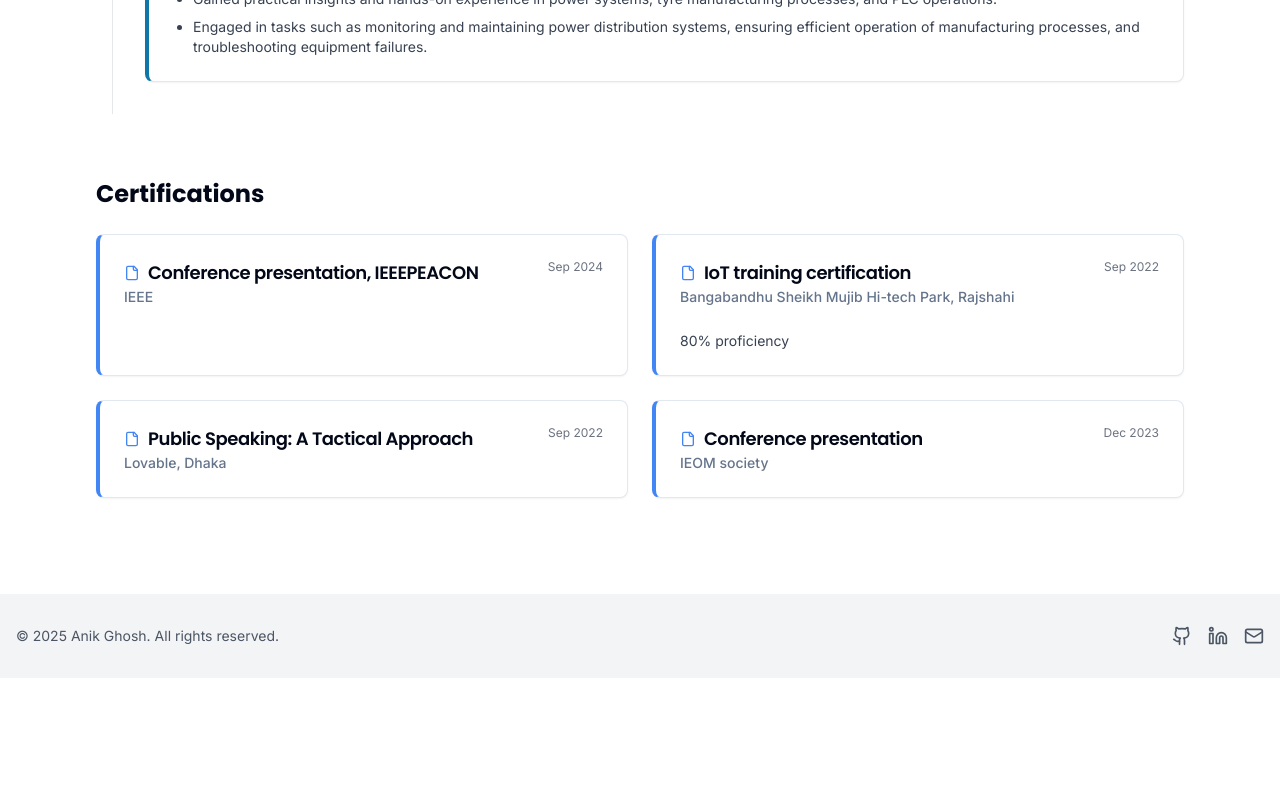
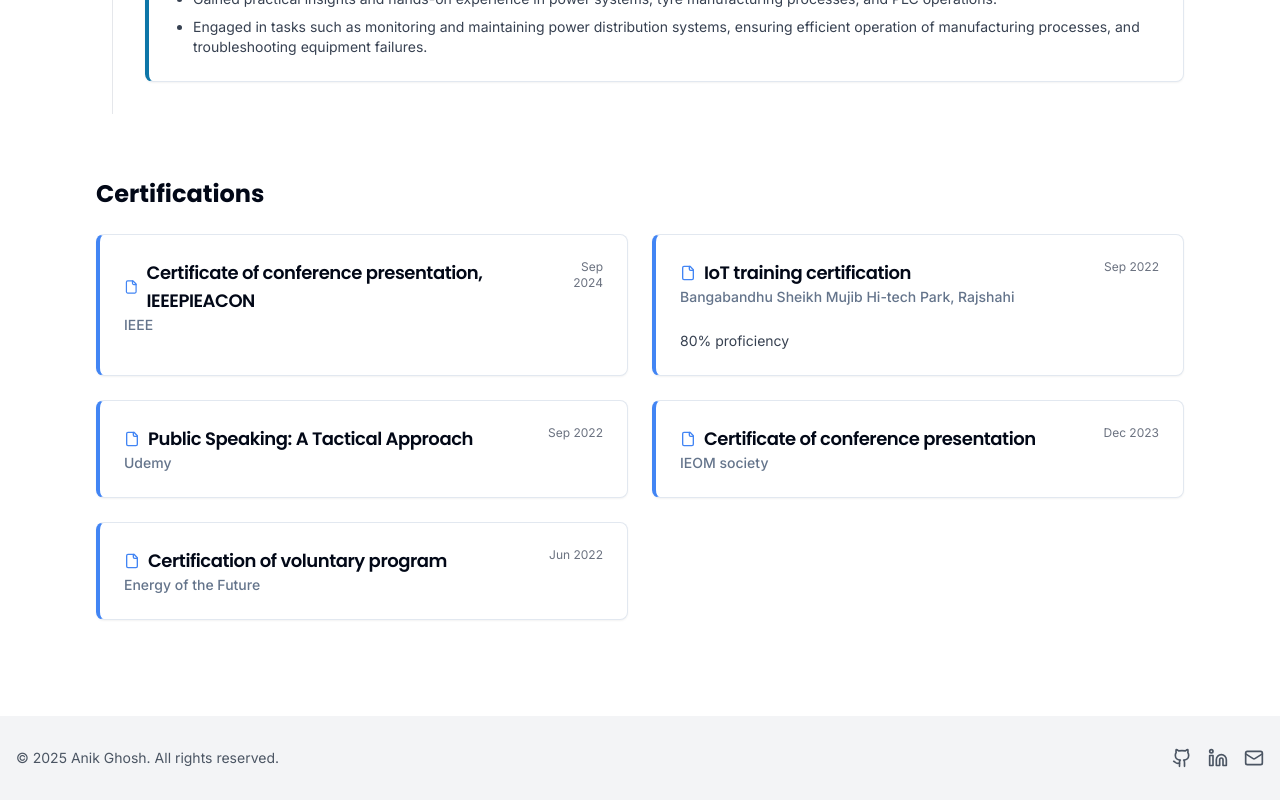
Before and after one commit to anik2118/anik-ghosh, a React (Vite) app: page /experience in a window 1280 px wide. Shown: the part 1444-2244 px from the top of the page. Before the commit the page ends 2122 px from the top, so only its background shows below. Built offline with nearby package versions, Linux system fonts and the light colour scheme.

Commit message:
Refactor: Update certifications section
Update the certifications section with new data.

```diff
--- a/src/pages/Experience.tsx
+++ b/src/pages/Experience.tsx
@@ -62,7 +62,7 @@ const Experience = () => {
 
   const certifications = [
     {
-      title: "Conference presentation, IEEEPEACON",
+      title: "Certificate of conference presentation, IEEEPIEACON",
       organization: "IEEE",
       date: "Sep 2024"
     },
@@ -74,13 +74,18 @@ const Experience = () => {
     },
     {
       title: "Public Speaking: A Tactical Approach",
-      organization: "Lovable, Dhaka",
+      organization: "Udemy",
       date: "Sep 2022"
     },
     {
-      title: "Conference presentation",
+      title: "Certificate of conference presentation",
       organization: "IEOM society",
       date: "Dec 2023"
+    },
+    {
+      title: "Certification of voluntary program",
+      organization: "Energy of the Future",
+      date: "Jun 2022"
     }
   ];
 
```
